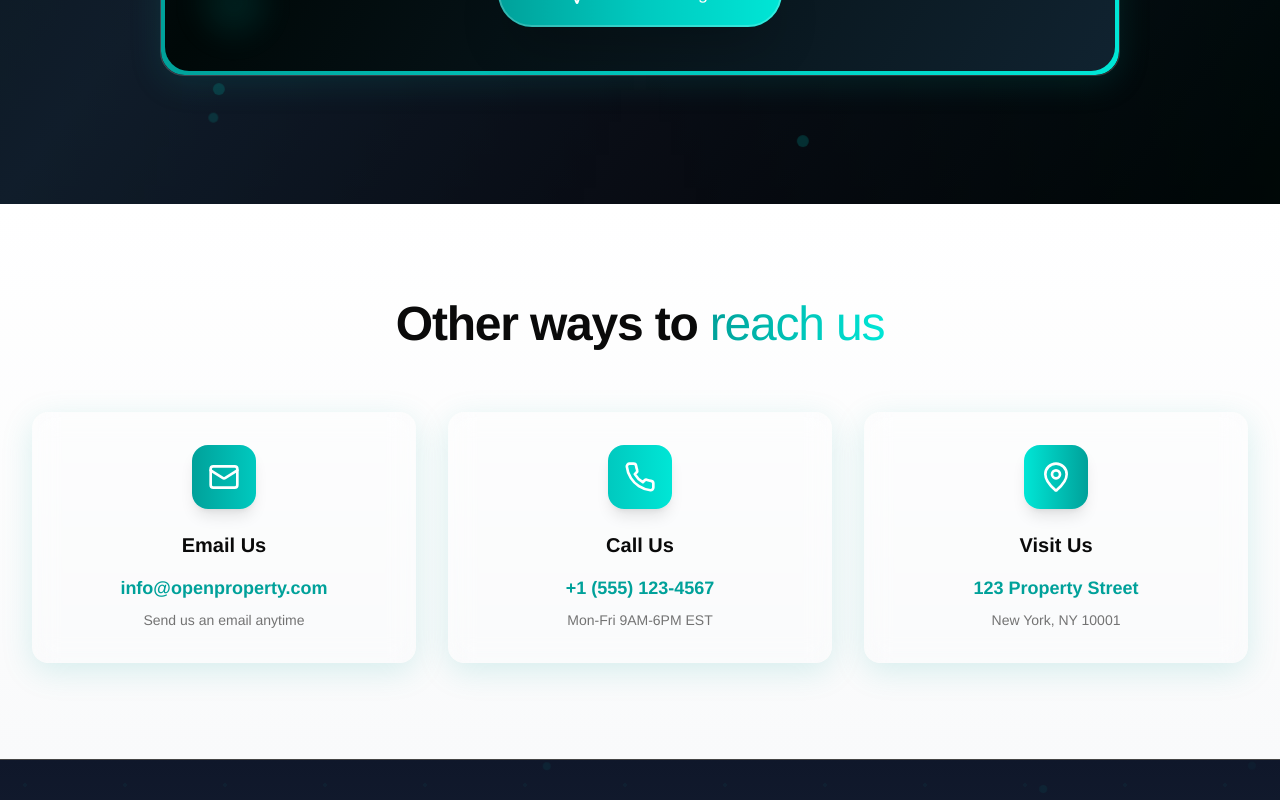
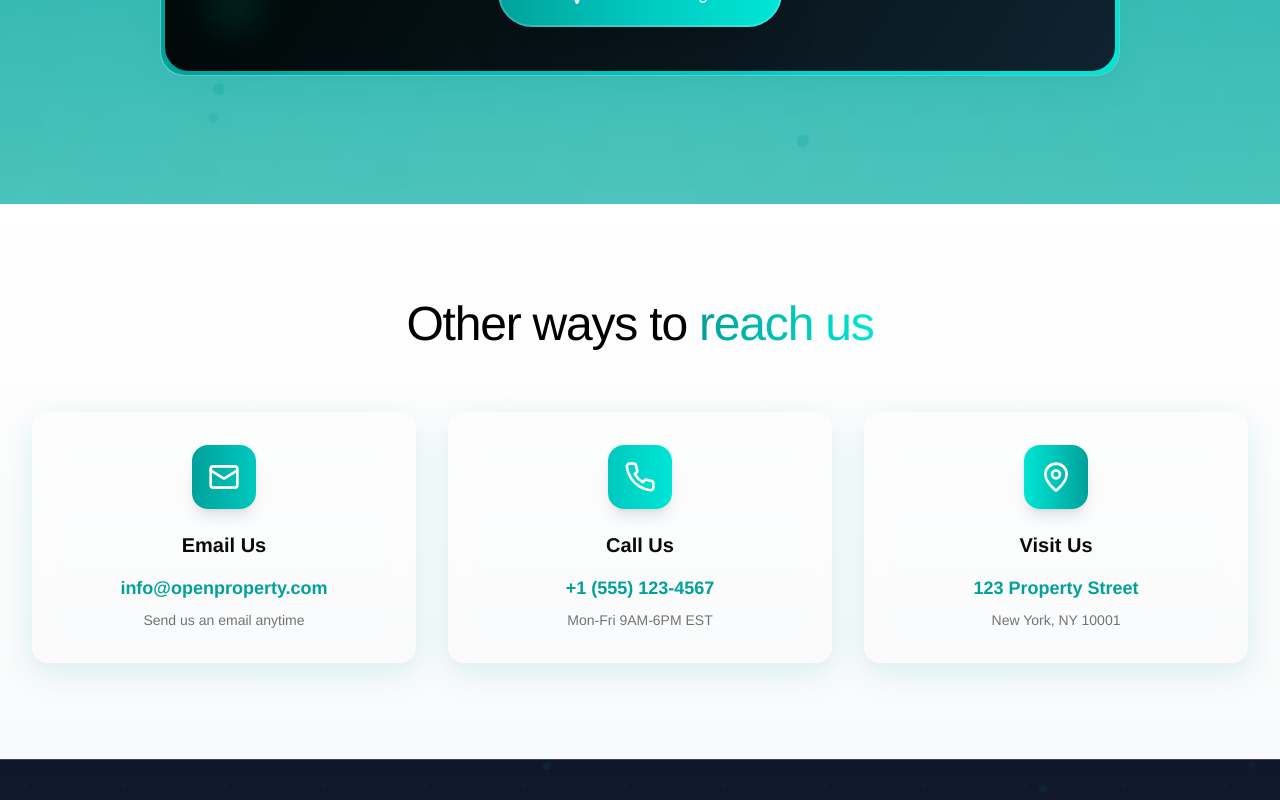
Before and after one commit to DevMysticCode/openproperty_new_website, a React (Vite) app: page /contact in a window 1280 px wide. Shown: the part 2279-3079 px from the top of the page. Built offline with nearby package versions, Linux system fonts and the light colour scheme.

Commit message:
font color changes on the contact page

```diff
--- a/src/components/ContactPage.tsx
+++ b/src/components/ContactPage.tsx
@@ -125,7 +125,7 @@ export default function ContactPage() {
       {/* Creative Contact Form Section */}
       <section
         ref={formRef}
-        className="relative py-32 bg-gradient-to-br from-black via-gray-900 to-black overflow-hidden"
+        className="relative py-32 bg-gradient-to-b from-black via-[#00a19a] to-[#4DC4BD] overflow-hidden"
       >
         {/* Animated Background Elements */}
         <div className="absolute inset-0 overflow-hidden">
@@ -527,7 +527,7 @@ export default function ContactPage() {
             transition={{ duration: 1.5, ease: [0.23, 1, 0.32, 1] }}
             className="text-center mb-16"
           >
-            <h2 className="text-3xl sm:text-4xl lg:text-5xl font-bold mb-8 tracking-tight leading-tight text-foreground">
+            <h2 className="text-3xl sm:text-4xl lg:text-5xl font-light mb-8 tracking-tight leading-tight text-black">
               Other ways to{' '}
               <span className="bg-gradient-to-r from-[#00A19A] via-[#00c4b8] to-[#00e6d6] bg-clip-text text-transparent">
                 reach us
```
